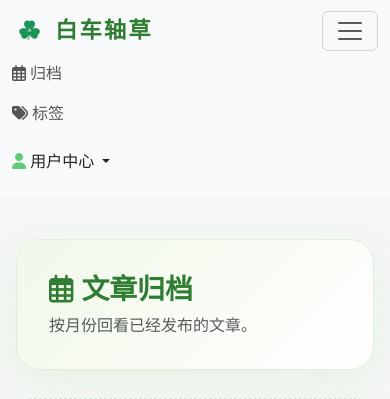
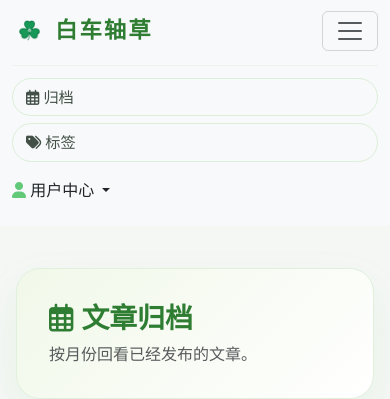
Before and after one commit to saitoasukakuku/clover-blog, a Django app: page /archive/ in a window 390 px wide, after a click that opens the changed part. Shown: the top 399 px of the page. Run offline with Django 4.2, Linux system fonts and the light colour scheme; data that the repository does not hold is empty; some libraries are stand-ins or nearby versions.

Commit message:
Move archive tag links to nav actions

```diff
--- a/白车轴草/blog/templates/base.html
+++ b/白车轴草/blog/templates/base.html
@@ -65,6 +65,41 @@
             border-radius: 50%;
             object-fit: cover;
             border: 2px solid #c8e6c9;
+        }
+
+        .quick-nav {
+            gap: 0.45rem;
+        }
+
+        .quick-nav .quick-nav-link {
+            align-items: center;
+            border: 1px solid #dcefd8;
+            border-radius: 999px;
+            color: #425047;
+            display: inline-flex;
+            font-size: 0.95rem;
+            padding: 0.42rem 0.82rem;
+            transition: all 0.2s ease;
+        }
+
+        .quick-nav .quick-nav-link:hover {
+            background: #f1f8e9;
+            border-color: #b7dfb4;
+            color: #2e7d32;
+            transform: translateY(-1px);
+        }
+
+        @media (max-width: 991.98px) {
+            .quick-nav {
+                border-top: 1px solid #edf4ed;
+                margin-top: 0.75rem;
+                padding-top: 0.75rem;
+            }
+
+            .quick-nav .quick-nav-link {
+                justify-content: flex-start;
+                width: 100%;
+            }
         }
 
         .dropdown-menu.show {
@@ -507,20 +542,20 @@
                     <button class="btn btn-outline-success" type="submit">Search</button>
                 </form> -->
 
-                <ul class="navbar-nav me-auto mb-2 mb-lg-0">
+                <ul class="navbar-nav quick-nav ms-lg-auto me-lg-3 mb-2 mb-lg-0">
                     <li class="nav-item">
-                        <a class="nav-link" href="{% url 'archive' %}">
+                        <a class="nav-link quick-nav-link" href="{% url 'archive' %}">
                             <i class="far fa-calendar-alt me-1"></i>归档
                         </a>
                     </li>
                     <li class="nav-item">
-                        <a class="nav-link" href="{% url 'tags' %}">
+                        <a class="nav-link quick-nav-link" href="{% url 'tags' %}">
                             <i class="fas fa-tags me-1"></i>标签
                         </a>
                     </li>
                 </ul>
 
-                <ul class="navbar-nav ms-auto mb-2 mb-lg-0 d-flex">
+                <ul class="navbar-nav mb-2 mb-lg-0 d-flex">
                     <li class="nav-item dropdown">
                         <a class="nav-link dropdown-toggle fw-medium user-center-toggle" href="#" role="button"
                             data-bs-toggle="dropdown" aria-expanded="false">
```
Also changed, not shown: 白车轴草/blog/templates/index.html (+39 -4 lines).
